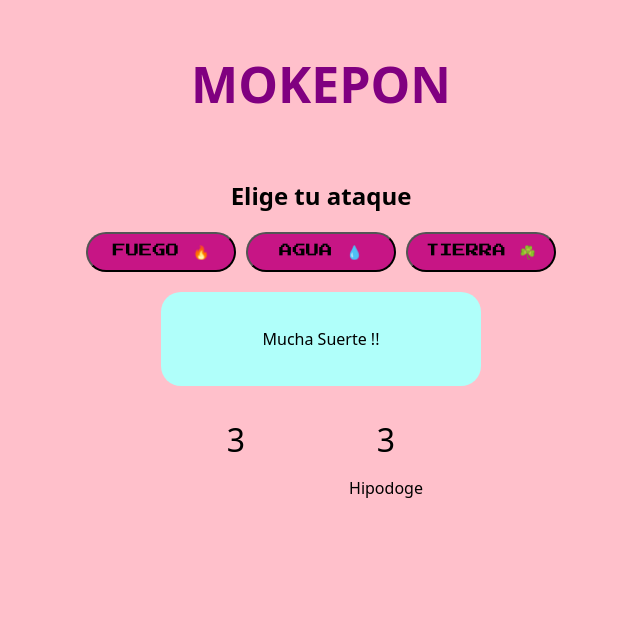
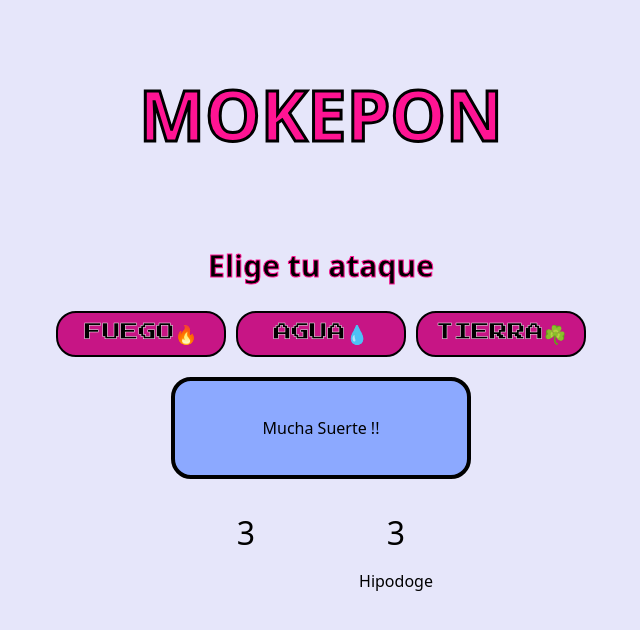
Before and after one commit to Carolhernandez2616/MOKEPON, a plain HTML site: page index.html in a window 1280 px wide. Both pictures are taken after a click on the button "Seleccionar". Shown: the whole page, without its empty margins (319-959 px from the left). Drawn offline with Linux system fonts and the light colour scheme; a web font is replaced by a local one.

Commit message:
Clase 45 - Curso de programación básica en PLATZI

```diff
--- a/css/styles.css
+++ b/css/styles.css
@@ -1,7 +1,7 @@
 @import url('https://fonts.googleapis.com/css2?family=Bitcount+Single:wght@100..900&family=Lobster&family=Press+Start+2P&family=Sekuya&display=swap');
 body {
  font-family: "Sekuya", system-ui;
- background-color: pink;
+ background-color: lavender;
 }
 
 
@@ -12,14 +12,17 @@ body {
   flex-direction: column;
   justify-content: center;
   align-items: center;
+  -webkit-text-stroke: 1px black;
 }
 .titulo {
-  color: purple;
-  font-size: 50px;
+  color: deeppink;
+  font-size: 70px;
+  -webkit-text-stroke: 3px black;
 
 }
 .subtitulo {
-  font-size: 24px;
+  font-size: 30px;
+  -webkit-text-stroke: 1px deeppink;
 }
 
 
@@ -28,7 +31,7 @@ body {
   gap:10px;
 }
 .tarjeta-de-mokepon {
-    width: 210px;
+    width: 220px;
     height: 100px;
     background: mediumvioletred;
     padding: 10px;
@@ -38,6 +41,7 @@ body {
     color: white;
     justify-content: center;
     align-items: center;
+    border: 4px solid black;
 }
 .tarjeta-de-mokepon img{
   width: 80px;
@@ -47,7 +51,7 @@ body {
   width: 180px;
     height: 40px;
     border-radius: 20px;
-    background: rgb(194, 213, 237);
+    background: #EE6983;
     border: 2px solid black;
     color: black;
     font-family: "Lobster", sans-serif;
@@ -71,21 +75,24 @@ input:checked + label {
   padding: 10px;
   box-sizing: border-box;
   border-radius: 20px;
-  width: 150px;
+  width: 170px;
   border-color: black;
   color:black;
   font-family: "Press Start 2P", system-ui;
-
+  border: 2px solid black;
+  -webkit-text-stroke: 0.5px white;
+  font-size: 18px;
 }
 #mensajes{
-  width: 280px;
-  background: #B0FFFA;
+  width: 280px  42px;
+  background: #8CA9FF;
   padding: 20px;
   margin-top: 20px;
   border-radius: 20px;
   display: flex;
   align-items: center;
   flex-direction: column;
+  border: 4px solid black;
 
 }
 #boton-Reiniciar {
--- a/index.html
+++ b/index.html
@@ -3,7 +3,6 @@
   <head>
     <meta charset="utf-8" />
     <title>MOKEPON!</title>
-    <script src="js/Mokepon.js"></script>
     <link  rel="stylesheet" href="css/styles.css">
   </head>
   <body>
@@ -47,9 +46,9 @@
         <h2 class="subtitulo">Elige tu ataque</h2>
 
         <div class="tarjetas-ataques">
-          <button id="boton-FUEGO"class="boton-de-ataque">FUEGO 🔥</button>
-          <button id="boton-AGUA"class="boton-de-ataque">AGUA 💧</button>
-          <button id="boton-TIERRA"class="boton-de-ataque">TIERRA ☘️</button>
+          <button id="boton-FUEGO"class="boton-de-ataque">FUEGO🔥</button>
+          <button id="boton-AGUA"class="boton-de-ataque">AGUA💧</button>
+          <button id="boton-TIERRA"class="boton-de-ataque">TIERRA☘️</button>
         </div>
 
     <div>
@@ -77,5 +76,6 @@
         </div>
     </div>
   </section >
+  <script src="js/Mokepon.js"></script>
 </body>
 </html>
--- a/js/Mokepon.js
+++ b/js/Mokepon.js
@@ -132,7 +132,7 @@ function ataqueAleatorioEnemigo() {
  }
  function revisarVidas() {
    if (vidasEnemigo == 0) {
-     crearMensajeFinal(" FELICITACIONES!  GANASTE :)")
+     crearMensajeFinal(" FELICITACIONES! GANASTE :)")
      }else if (vidasJugador == 0) {
       crearMensajeFinal("Lo Siento,PERDISTE :(")
    }
```
